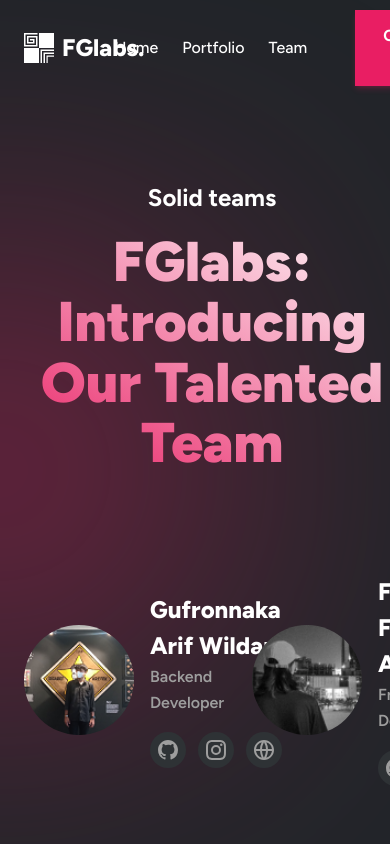
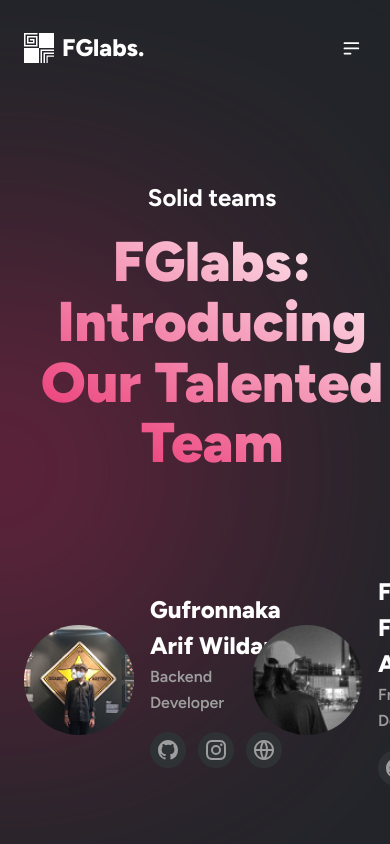
Before and after one commit to fajarfadillahh/fglabs-portfolio-website, a Next.js app: page /team in a window 390 px wide. Shown: the top 844 px of the page. Built offline with nearby package versions, Linux system fonts and the light colour scheme.

Commit message:
responsive Navbar components

```diff
--- a/components/Navbar.jsx
+++ b/components/Navbar.jsx
@@ -2,6 +2,7 @@
 import Link from "next/link";
 import { useEffect, useState } from "react";
 import { Button, Typography } from "@material-tailwind/react";
+import { HiOutlineMenuAlt2 } from "react-icons/hi";
 
 // navbar link
 const navbarLink = [
@@ -21,6 +22,7 @@
 
 export default function Navbar() {
   const [stickyNavbar, setStickyNavbar] = useState(false);
+  const [navbarOpen, setNavbarOpen] = useState(false);
 
   useEffect(() => {
     window.addEventListener("scroll", () => {
@@ -52,8 +54,12 @@
           </Typography>
         </Link>
 
-        <div className="flex items-center gap-12">
-          <ul className="inline-flex items-center gap-6">
+        <div
+          className={`fixed right-[6%] top-20 flex w-[260px] origin-top-right flex-col gap-8 bg-gray-800 px-7 py-8 transition md:static md:inset-0 md:w-auto md:scale-100 md:flex-row md:gap-12 md:bg-transparent md:p-0 ${
+            navbarOpen ? "scale-100" : "scale-0"
+          }`}
+        >
+          <ul className="flex flex-col gap-6 md:flex-row md:items-center">
             {navbarLink.map((link, index) => {
               return (
                 <Link
@@ -70,10 +76,17 @@
           <Button
             size="lg"
             color="pink"
-            className="rounded-none text-base font-bold normal-case"
+            className="w-full rounded-none text-base font-bold normal-case md:w-auto"
           >
             Contact us
           </Button>
+        </div>
+
+        <div
+          className="cursor-pointer p-1 text-[1.3rem] text-white hover:bg-gray-800 md:hidden"
+          onClick={() => setNavbarOpen(!navbarOpen)}
+        >
+          <HiOutlineMenuAlt2 />
         </div>
       </div>
     </nav>
```
